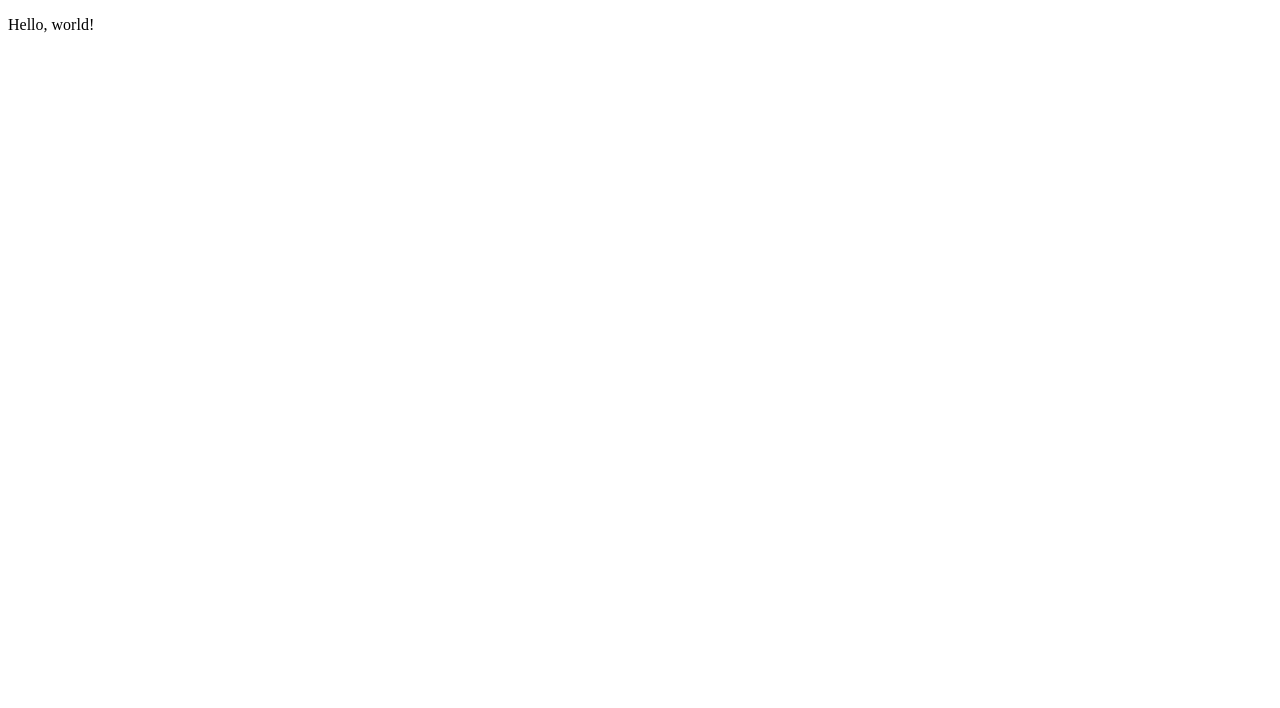
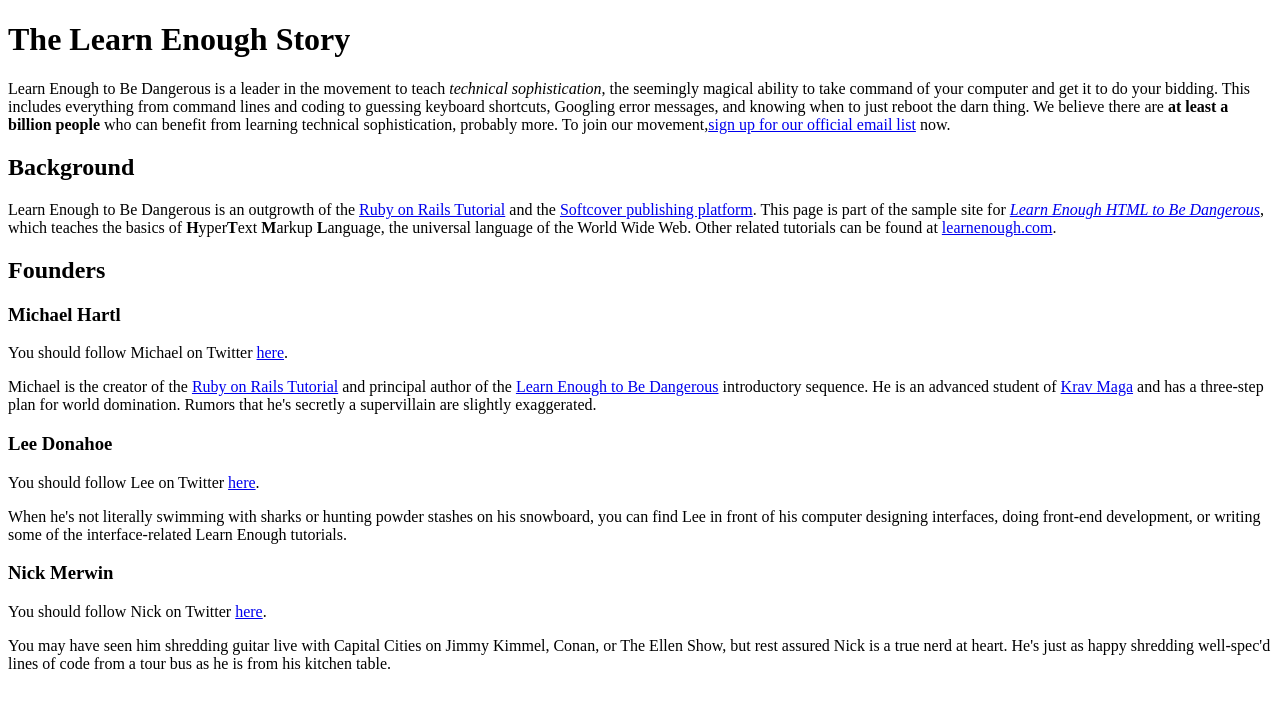
Before and after one commit to WolfLauren/sample_website, a plain HTML site: page index.html in a window 1280 px wide. Drawn offline with Linux system fonts and the light colour scheme.

Commit message:
fill in Html page

```diff
--- a/index.html
+++ b/index.html
@@ -5,6 +5,79 @@
     <meta charset="utf-8">
   </head>
   <body>
-    <p>Hello, world!</p>
+
+    <h1>The Learn Enough Story</h1>
+    <p>
+      Learn Enough to Be Dangerous is a leader in the movement to teach
+      <em>technical sophistication</em>, the seemingly magical ability to take
+      command of your computer and get it to do your bidding. This includes
+      everything from command lines and coding to guessing keyboard shortcuts,
+      Googling error messages, and knowing when to just reboot the darn thing.
+      We believe there are <strong>at least a billion people</strong> who can benefit from
+      learning technical sophistication, probably more. To join our
+      movement,<a href="http://learnenough.com/email">sign
+      up for our official email list</a> now.
+    </p>
+
+    <h2>Background</h2>
+    <p>
+      Learn Enough to Be Dangerous is an outgrowth of the
+      <a href="http://railstutorial.org/">Ruby on Rails Tutorial</a> and the
+      <a href="http://www.softcover.io/">Softcover publishing platform</a>.
+      This page is part of the sample site for
+      <a href="http://learnenough.com/html-tutorial"><em>Learn Enough HTML to
+      Be Dangerous</em></a>, which teaches the basics of
+      <strong>H</strong>yper<strong>T</strong>ext <strong>M</strong>arkup
+      <strong>L</strong>anguage, the universal language of the World Wide Web.
+      Other related tutorials can be found at
+      <a href="http://learnenough.com/">learnenough.com</a>.
+    </p>
+
+    <h2>Founders</h2>
+    <h3>Michael Hartl</h3>
+    <p>
+     You should follow Michael on Twitter
+     <a href="http://twitter.com/mhartl">here</a>.
+   </p>
+
+    <p>
+      Michael is the creator of the <a href="http://railstutorial.org/">
+      Ruby on Rails Tutorial</a> and principal author of the
+      <a href="http://learnenough.com/">Learn Enough to Be Dangerous</a>
+      introductory sequence. He is an advanced student of
+      <a href="http://kravmaga.com/">Krav Maga</a> and has a three-step
+      plan for world domination. Rumors that he's secretly a supervillain
+      are slightly exaggerated.
+    </p>
+
+    <h3>Lee Donahoe</h3>
+    <p>
+      You should follow Lee on Twitter
+      <a href="https://twitter.com/leedonahoe">here</a>.
+    </p>
+
+    <p>
+      When he's not literally swimming with sharks or hunting powder stashes
+      on his snowboard, you can find Lee in front of his computer designing
+      interfaces, doing front-end development, or writing some of the
+      interface-related Learn Enough tutorials.
+    </p>
+
+    <h3>Nick Merwin</h3>
+    <p>
+      You should follow Nick on Twitter
+      <a href="https://twitter.com/nickmerwin">here</a>.
+    </p>
+
+
+    <p>
+      You may have seen him shredding guitar live with Capital Cities on Jimmy
+      Kimmel, Conan, or The Ellen Show, but rest assured Nick is a true nerd
+      at heart. He's just as happy shredding well-spec'd lines of code from a
+      tour bus as he is from his kitchen table.
+    </p>
+
+
+
   </body>
 </html>
```
